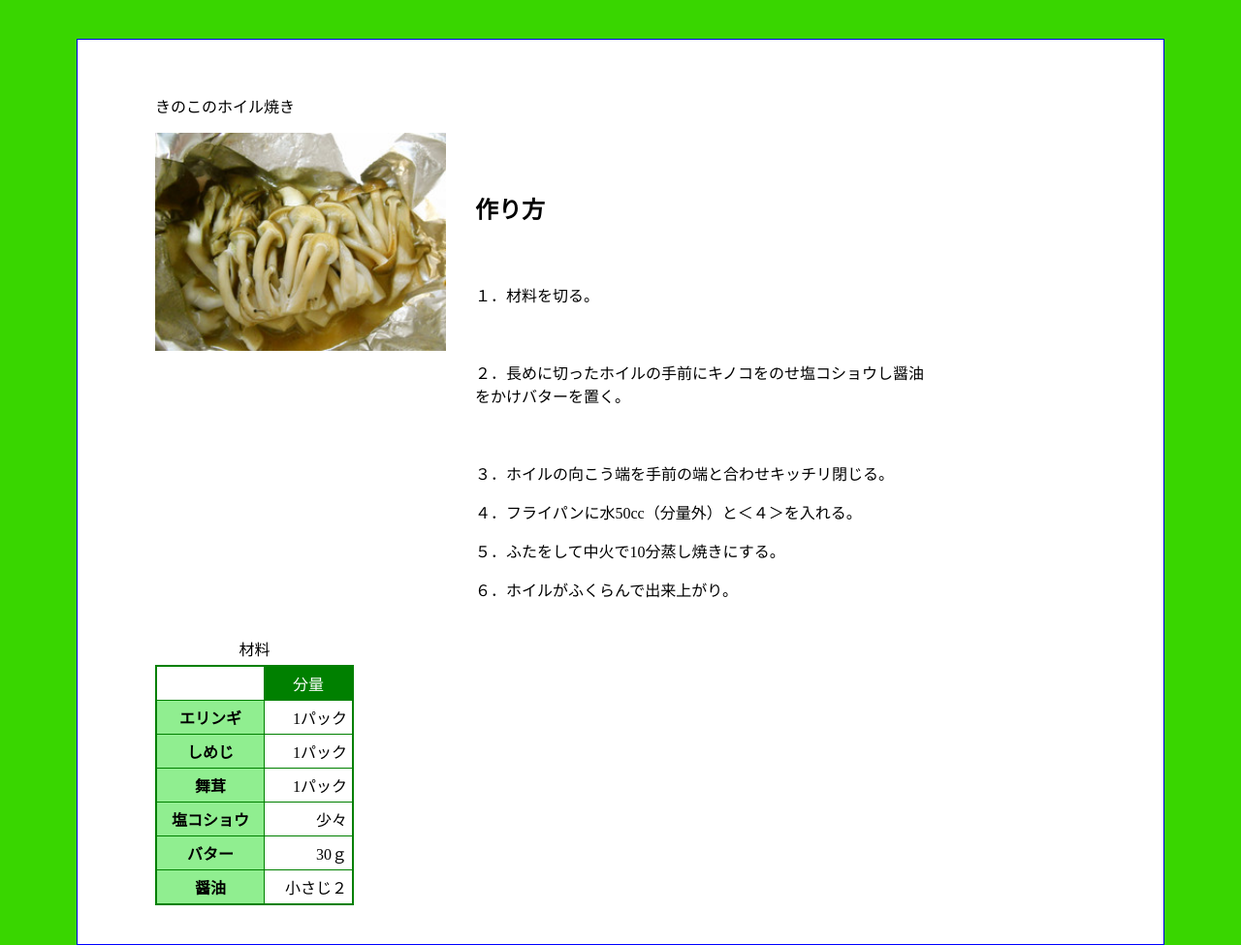
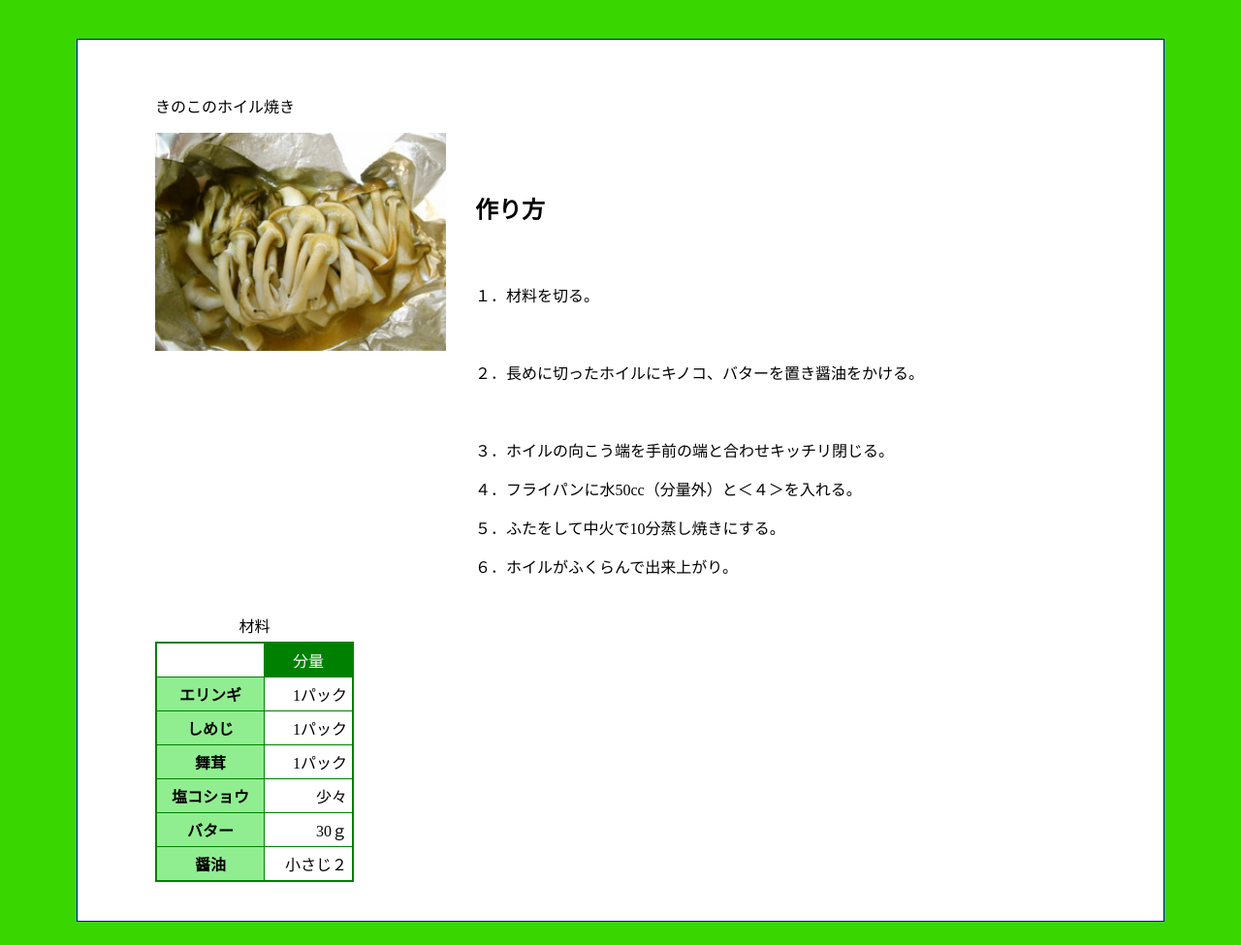
Before and after one commit to g1627081/web1, a plain HTML site: page index.html in a window 1280 px wide. Shown: the whole page at 97% size. Drawn offline with Linux system fonts and the light colour scheme.

Commit message:
Update index.html

```diff
--- a/index.html
+++ b/index.html
@@ -13,7 +13,7 @@
          <dl class="explanation">
     　　　　　<h2>作り方</h2>
     　　　　　<p>１．材料を切る。</p>
-    　　　　　<p>２．長めに切ったホイルの手前にキノコをのせ塩コショウし醤油をかけバターを置く。</p>
+    　　　　　<p>２．長めに切ったホイルにキノコ、バターを置き醤油をかける。</p>
     　　　　　<p>３．ホイルの向こう端を手前の端と合わせキッチリ閉じる。</p>
             <p>４．フライパンに水50cc（分量外）と＜４＞を入れる。</p>
             <p>５．ふたをして中火で10分蒸し焼きにする。 </p>
```
